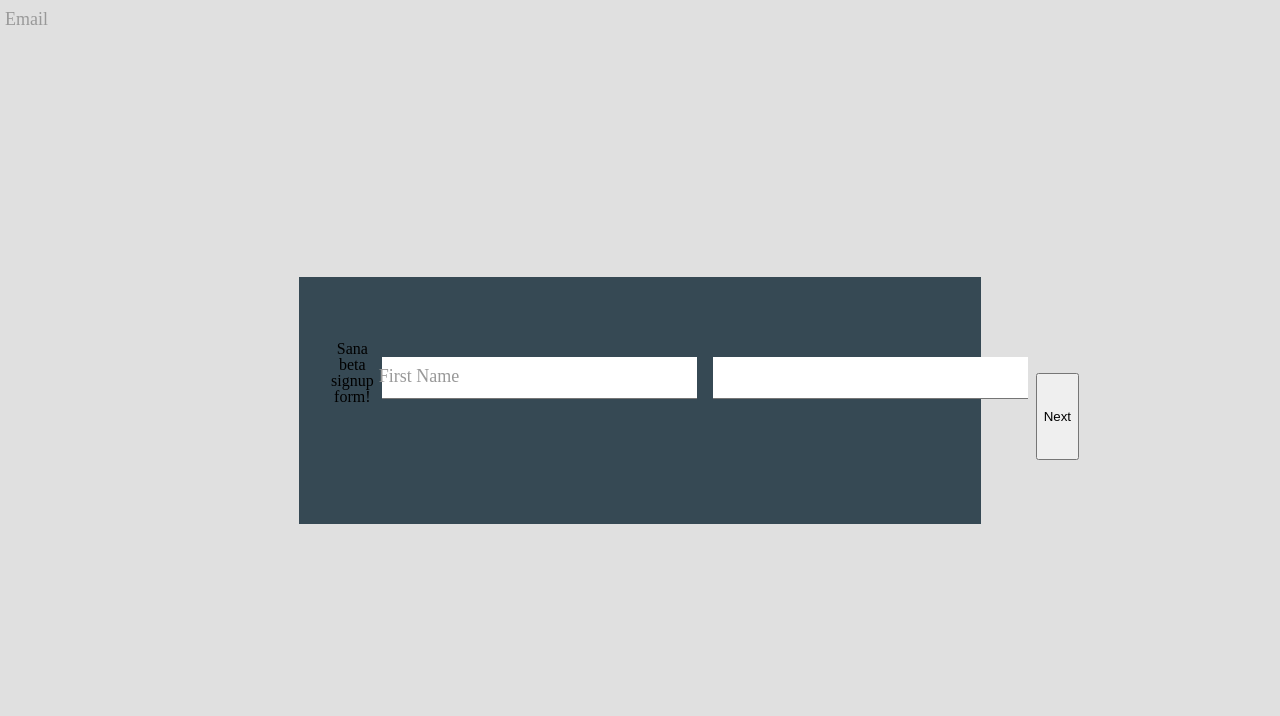
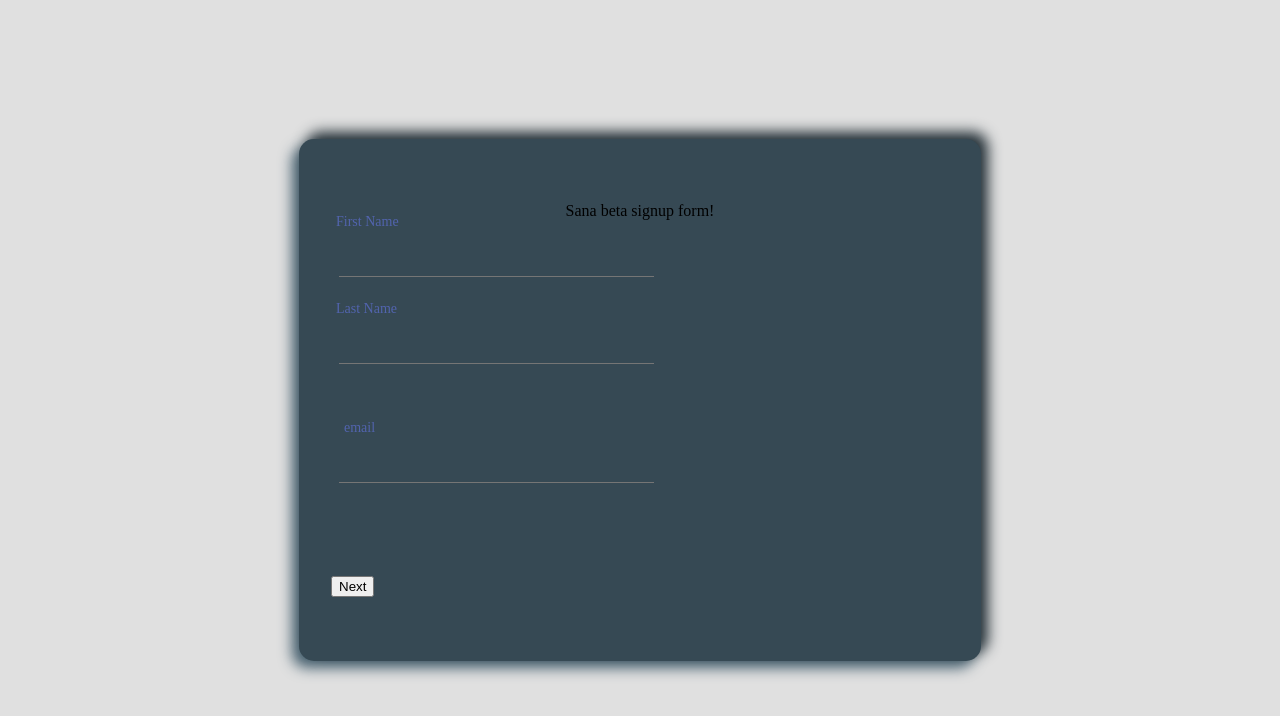
Before and after one commit to DMC09/cfemail, a React (Create React App) app: page / in a window 1280 px wide. Shown: the top 716 px of the page. Built offline with nearby package versions, Linux system fonts and the light colour scheme.

Commit message:
updated styling for inputs and labels.

```diff
--- a/src/container/InitialForm.js
+++ b/src/container/InitialForm.js
@@ -23,17 +23,23 @@ export default function InitialForm() {
     await setComplete(true);
   };
   return (
-    <form className="form_container" onSubmit={handleSubmit(onSubmit)}>
+    <form  novalidate className="form_container" onSubmit={handleSubmit(onSubmit)}>
       <fieldset>
         <h1 style={{ textAlign: "center" }}>Sana beta signup form!</h1>
         <div className="name_row">
+          {/* <div class="group">
+            <input type="text" required />
+            <span class="highlight"></span>
+            <span class="bar"></span>
+            <label>Name</label>
+          </div> */}
           <div id="firstName" className=" group">
             <input
               id="first_name"
               type="text"
               className="validate"
               name="fname"
-              required
+
               ref={register({
                 required: true,
                 minLength: 1,
@@ -71,25 +77,22 @@ export default function InitialForm() {
               </span>
             )}
           </div>
-          {/* <div class="group">
-            <input type="text" required />
-            <span class="highlight"></span>
-            <span class="bar"></span>
-            <label>Name</label>
-          </div> */}
-          {/* <div id="lastName" className="input-field ">
-            <label label="last_name">Last Name</label>
+          <div id="lastName" className="group ">
             <input
               id="last_name"
               type="text"
               className="validate"
               name="lname"
+
               ref={register({
                 required: true,
                 minLength: 1,
                 pattern: /^[a-zA-z]+$/,
               })}
             ></input>
+            <span class="highlight"></span>
+            <span class="bar"></span>
+            <label >Last Name</label>
             {errors.lname?.type === "required" && (
               <span
                 className="helper-text"
@@ -117,20 +120,23 @@ export default function InitialForm() {
                 please only use letters
               </span>
             )}
-          </div> */}
+          </div>
         </div>
         <div className="email_row">
-          <div id="email" className="input-field">
-            <label label="email">Email</label>
+          <div id="email" className="group">
             <input
               type="email"
               className="validate"
               name="email"
+
               ref={register({
                 required: true,
                 pattern: /^(([^<>()\[\]\\.,;:\s@"]+(\.[^<>()\[\]\\.,;:\s@"]+)*)|(".+"))@((\[[0-9]{1,3}\.[0-9]{1,3}\.[0-9]{1,3}\.[0-9]{1,3}\])|(([a-zA-Z\-0-9]+\.)+[a-zA-Z]{2,}))$/,
               })}
             ></input>
+            <span class="highlight"></span>
+            <span class="bar"></span>
+            <label >email</label>
             {errors.email?.type === "required" && (
               <span
                 className="helper-text"
--- a/src/container/MainForm.js
+++ b/src/container/MainForm.js
@@ -45,8 +45,7 @@ export default function MainForm() {
     <form onSubmit={handleSubmit(onSubmit)} className="form_container">
       <h1 style={{ textAlign: "center" }}>Almost there, {fname}!</h1>
       <div className="username_row">
-        <div id="username" className="input-field">
-          <label label="username">Username</label>
+        <div id="username" className="group">
           <input
             type="text"
             className="validate"
@@ -57,6 +56,9 @@ export default function MainForm() {
               pattern: /^(?=.*[a-zA-Z\d].*)[a-zA-Z\d!@#$%&*]{7,}$/,
             })}
           ></input>
+          <span class="highlight"></span>
+          <span class="bar"></span>
+          <label >Username</label>
           {errors.uname?.type === "required" && (
             <span
               className="helper-text"
@@ -87,9 +89,7 @@ export default function MainForm() {
         </div>
       </div>
       <div className="password_row">
-        <div id="password" className="input-field">
-          <label label="password">Password</label>
-          <i onClick={togglePasswordVisiblity}>{eye}</i>
+        <div id="password" className="group">
           <input
             type={passwordShown ? "text" : "password"}
             className="validate"
@@ -100,6 +100,10 @@ export default function MainForm() {
               pattern: /^[a-zA-z]+$/,
             })}
           ></input>
+          <span class="highlight"></span>
+          <span class="bar"></span>
+          <label label="password">Password</label>
+          <i onClick={togglePasswordVisiblity}>{eye}</i>
 
           {errors.pword?.type === "required" && (
             <span
--- a/src/index.css
+++ b/src/index.css
@@ -13,17 +13,20 @@ form {
   padding: 2.5rem 1rem;
   width: 650px;
   max-width: 80vw;
-  background: var(--main-color);
+  border-radius: 15px;
+  background: #364954;
+  box-shadow:  7px -7px 14px #243037,
+               -7px 7px 14px #486271;
 }
 form fieldset {
 
   padding: 1.5rem 1rem;
-  display: flex;
+
 }
 /* rows */
 .name_row {
 
-  display: flex;
+
   padding: 1rem 0;
 }
 
@@ -57,6 +60,7 @@ input 				{
   width:300px;
   border:none;
   border-bottom:1px solid #757575;
+  background: none;
 }
 input:focus 		{ outline:none; }
 
--- a/src/stylesheets/utility.css
+++ b/src/stylesheets/utility.css
@@ -2,10 +2,6 @@
   color: red;
 }
 
-.input-field {
-  display: flex;
-  flex-flow: column;
-}
 
 .btn {
   margin: 0 auto;
```
